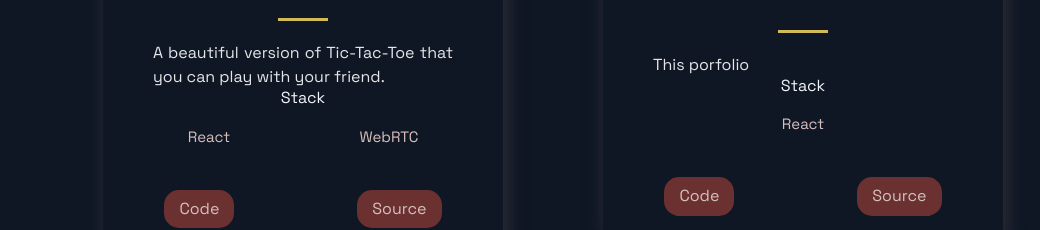
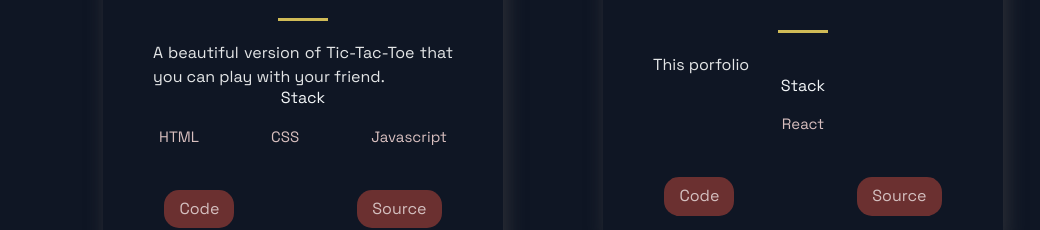
Before and after one commit to nguyen-william93/main_porfolio, a Next.js app: page / in a window 1280 px wide. Shown: the part 1740-1970 px from the top of the page, without its empty margins (87-1127 px from the left). Built offline with nearby package versions, Linux system fonts and the light colour scheme.

Commit message:
fix tags

```diff
--- a/src/constants/constants.js
+++ b/src/constants/constants.js
@@ -21,7 +21,7 @@ export const projects = [
     title: 'Tic-Tac-Toe',
     description: "A beautiful version of Tic-Tac-Toe that you can play with your friend.",
       image: '/images/tictactoe.png',
-      tags: ['React', 'WebRTC'],
+      tags: ['HTML', "CSS", "Javascript"],
     source: 'https://github.com/nguyen-william93/Tic-Tac-Toe',
     visit: 'https://nguyen-william93.github.io/Tic-Tac-Toe/',
     id: 2,
```
Also changed, not shown: 6 other files (tests, documents, lock files or other folders).
